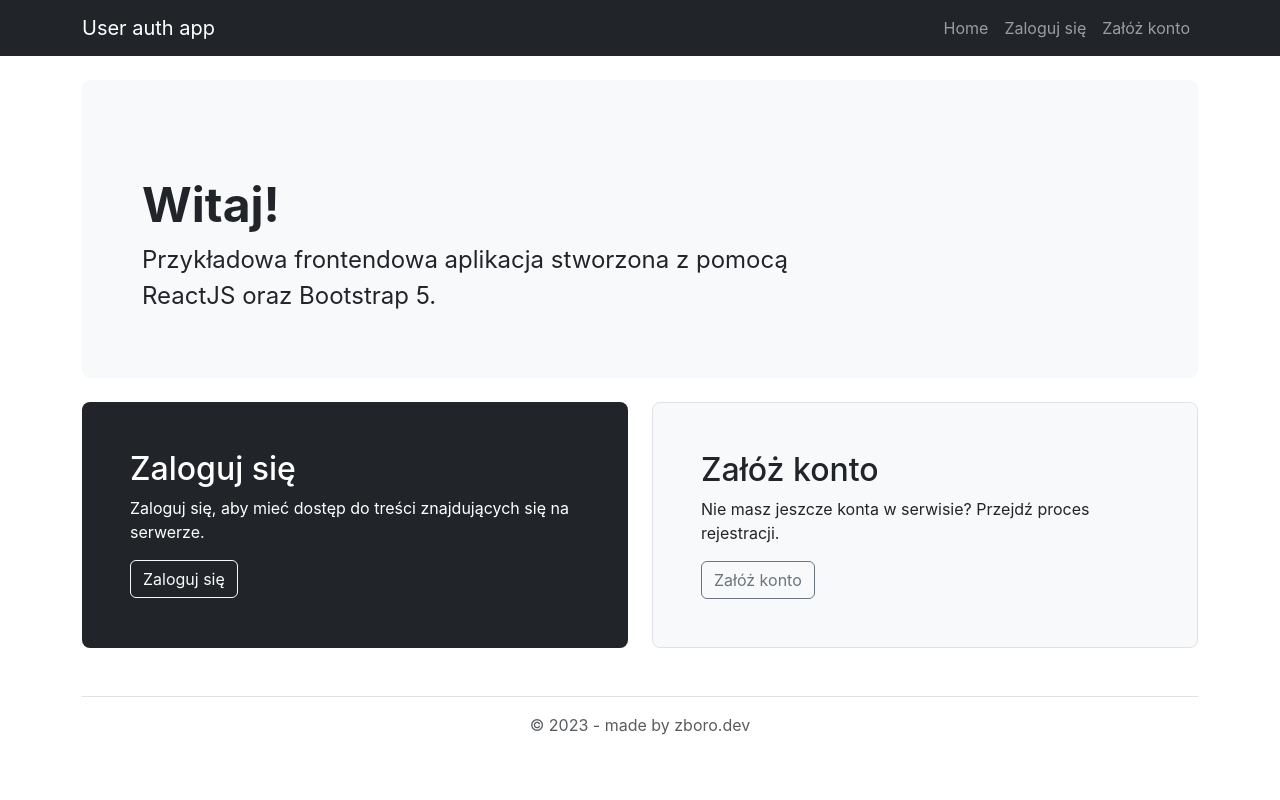
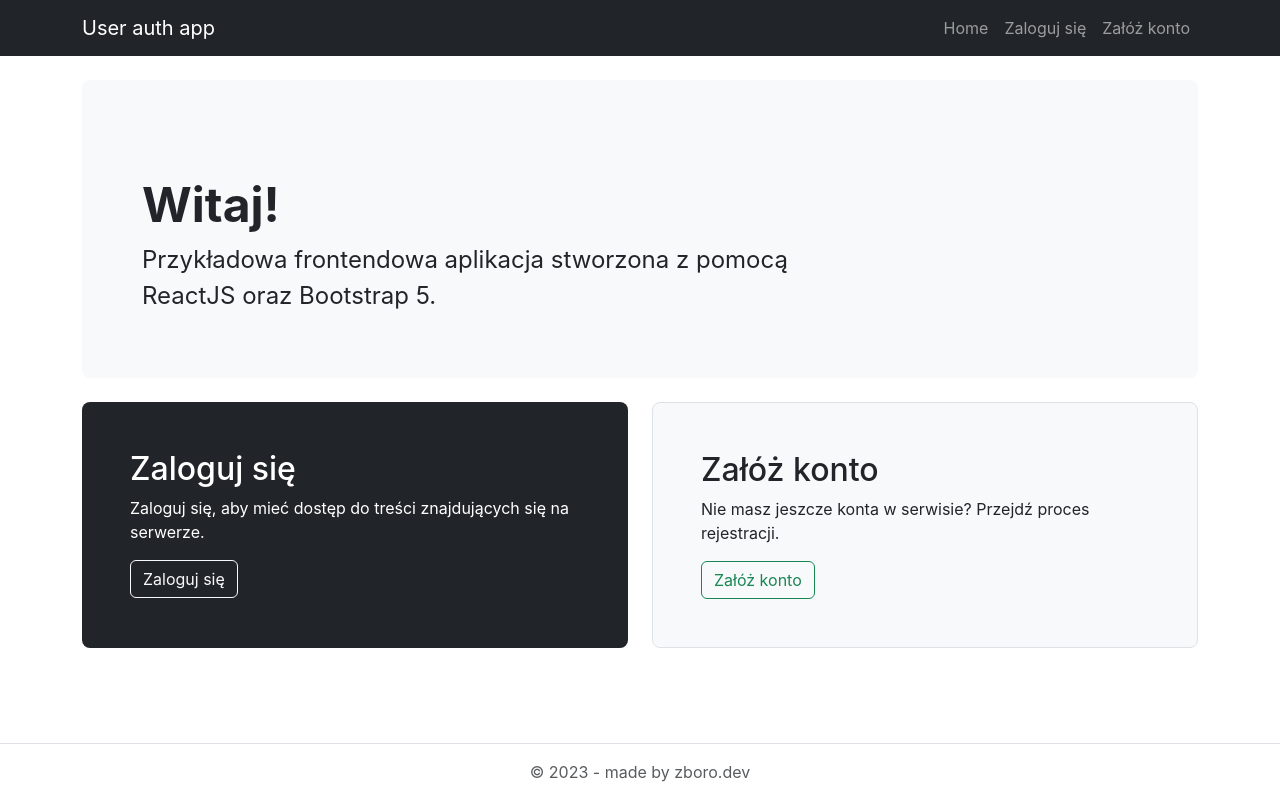
Before and after one commit to marek7654/user-auth-frontend, a React (Create React App) app: page / in a window 1280 px wide. Built offline with nearby package versions, Linux system fonts and the light colour scheme.

Commit message:
layout fixes

```diff
--- a/public/index.html
+++ b/public/index.html
@@ -30,7 +30,7 @@
   </head>
   <body>
     <noscript>You need to enable JavaScript to run this app.</noscript>
-    <div id="root"></div>
+    <div id="root" class="d-flex flex-column justify-content-between min-vh-100"></div>
     <!--
       This HTML file is a template.
       If you open it directly in the browser, you will see an empty page.
--- a/src/layouts/Footer.js
+++ b/src/layouts/Footer.js
@@ -1,10 +1,10 @@
 const Footer = () => {
   return (
-    <div className='container'>
-      <footer className='pt-3 mt-4 text-muted border-top text-center'>
+    <footer className='pt-3 mt-auto text-muted border-top text-center'>
+      <div className='container'>
         <p>© 2023 - made by zboro.dev</p>
-      </footer>
-    </div>
+      </div>
+    </footer>
   );
 };
 
--- a/src/layouts/Root.js
+++ b/src/layouts/Root.js
@@ -6,7 +6,9 @@ const RootLayout = () => {
   return (
     <>
       <Header />
-      <Outlet />
+      <main>
+        <Outlet />
+      </main>
       <Footer />
     </>
   );
--- a/src/pages/Home.js
+++ b/src/pages/Home.js
@@ -28,7 +28,7 @@ const HomePage = () => {
             <Button
               link='signup'
               title='Załóż konto'
-              btnClasses='btn btn-outline-secondary'
+              btnClasses='btn btn-outline-success'
             />
           </Column>
         </div>
```
Also changed, not shown: src/App.js (line endings or trailing spaces).
